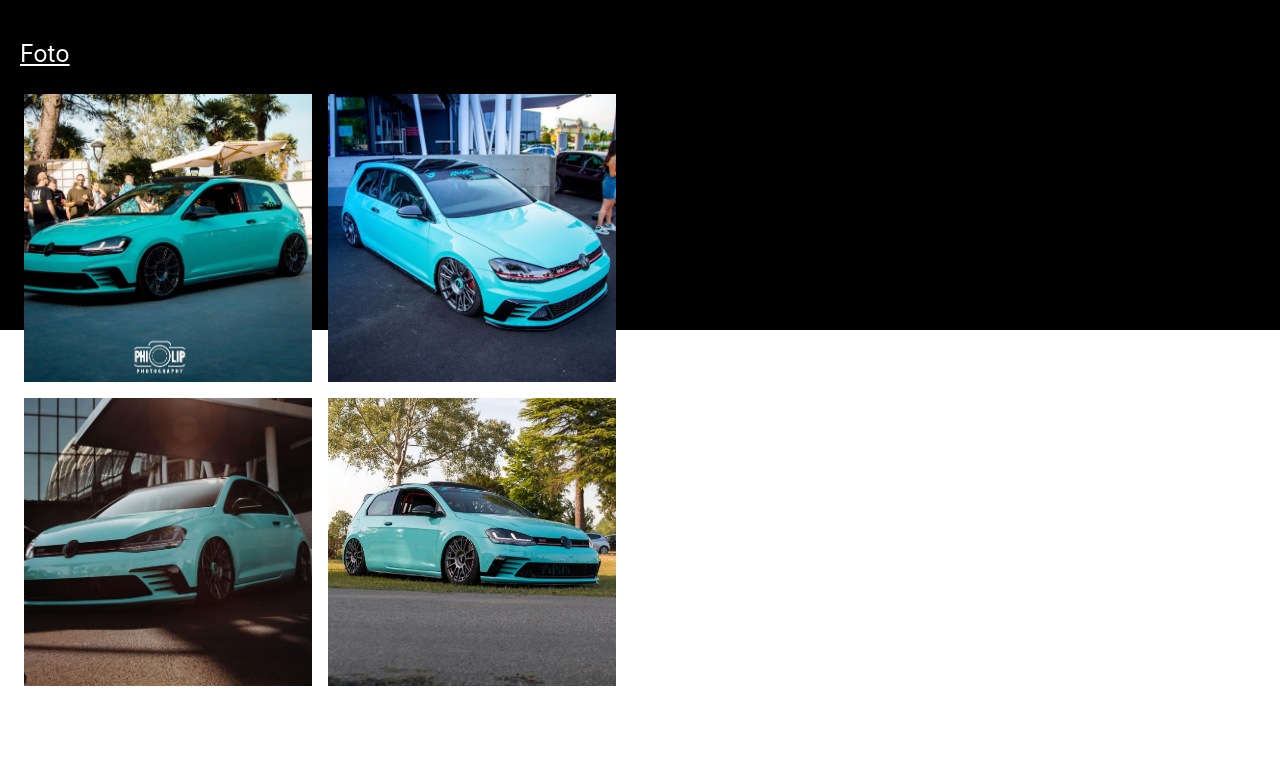
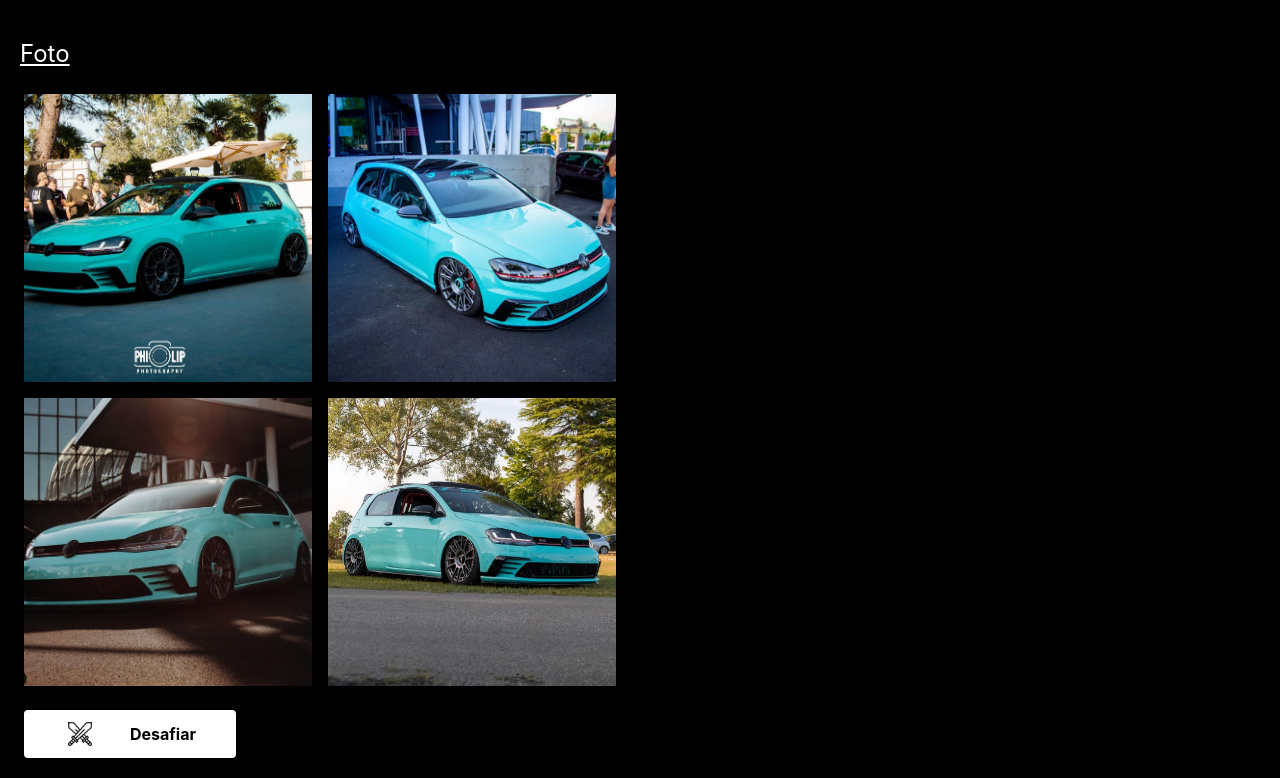
Before and after one commit to matheusmurraydev/react-tailwind-dg, a React (Create React App) app: page / in a window 1280 px wide. Shown: the part 470-1248 px from the top of the page. Built offline with nearby package versions, Linux system fonts and the light colour scheme.

Commit message:
feat(layout): header component

```diff
--- a/src/App.js
+++ b/src/App.js
@@ -1,6 +1,7 @@
 import './App.css';
 
 import logo from './imgs/logo.png';
+import swords from './imgs/swords.png';
 
 import golf_branco from './imgs/golf-branco.png';
 import golf_nardo from './imgs/golf-nardo.png';
@@ -15,15 +16,19 @@ import f4 from './imgs/f4.png';
 
 function App() {
   return (
-    <div className="h-screen bg-black">
-      <div className='h-32 bg-white flex justify-center items-center flex-col'>
-        <img className='h-28' src={logo} alt=''/>
-      </div>
+    <div className="h-fit bg-black">
+      <Header/>
       <Oponente/>
       <MeuCarro/>
-      <p className='text-white text-2xl mt-10 underline'>
-        Desafiar
-      </p>
+      <Desafiar/>
+    </div>
+  );
+}
+
+function Header() {
+  return (
+    <div className='h-32 bg-white flex justify-center items-center flex-col'>
+      <img className='h-28' src={logo} alt=''/>
     </div>
   );
 }
@@ -82,4 +87,17 @@ function MeuCarro() {
   );
 }
 
+function Desafiar() {
+  return (
+    <button className="bg-white hover:bg-gray-300 text-white font-bold py-2 px-10 mx-6 my-5 rounded">
+      <div className='w-fit'>
+        <div className="grid grid-cols-2">
+          <img className='h-6 w-6 m-1 object-cover align-bottom' src={swords} alt=''/>
+          <p className='my-auto text-black h-fit'>Desafiar</p>
+        </div>
+      </div>
+    </button>
+  );
+}
+
 export default App;
```
Also changed, not shown: src/imgs/swords.png (added).
